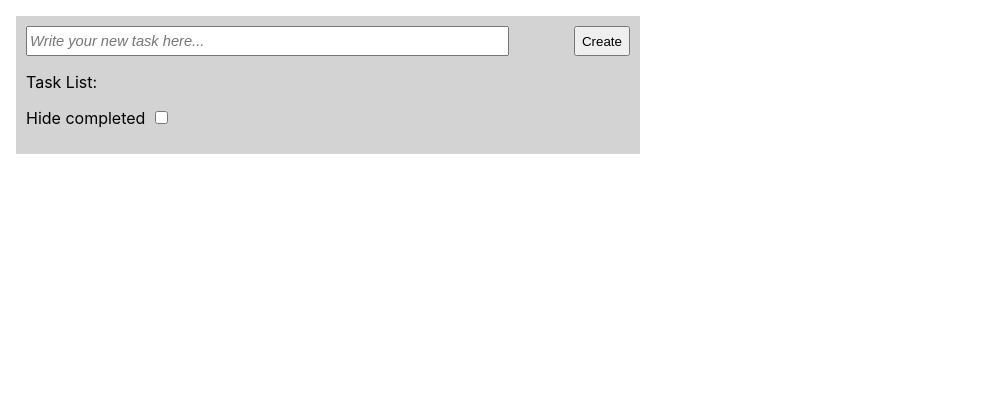
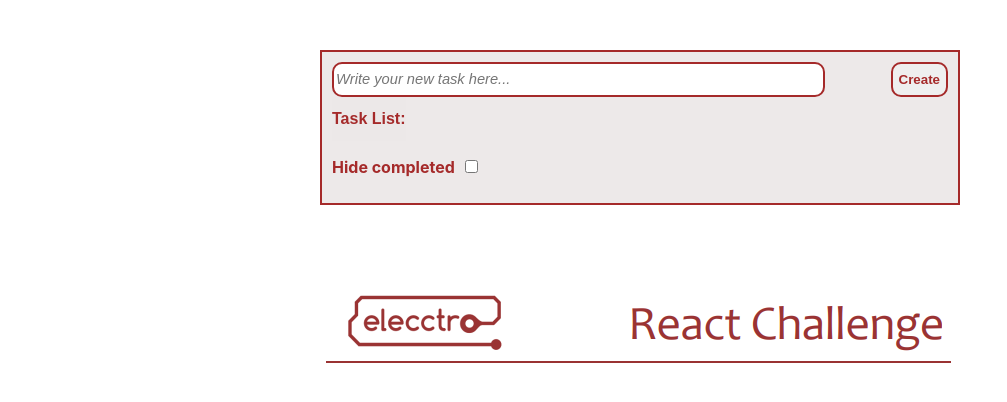
Before and after one commit to silvadiogo9/ChallengeSolution, a React (Create React App) app: page / in a window 1280 px wide. Shown: the top 402 px of the page, without its empty margins (0-1007 px from the left). Built offline with nearby package versions, Linux system fonts and the light colour scheme.

Commit message:
last changes

```diff
--- a/src/App.css
+++ b/src/App.css
@@ -1,3 +1,4 @@
+
 * {
   box-sizing: border-box;
 }
@@ -7,17 +8,12 @@ input::placeholder{
   font-style: italic;
 }
 
-.column {
-  float: left;
+.centerdiv{
+  margin: 50px auto;
   width: 50%;
+  border: 2px solid brown;
   padding: 10px;
-}
-
-/* Clear floats after the columns */
-.row:after {
-  content: "";
-  display: table;
-  clear: both;
+  background-Color: rgba(236, 232, 232, 0.945);
 }
 
 .no-bullets{
@@ -25,3 +21,50 @@ input::placeholder{
   margin: 0;
   padding: 0;
 }
+
+.taskText{
+  width: 80%;
+  height: 35px;
+  border-radius: 10px;
+  border: 2px solid brown;
+}
+
+.taskListButton{
+  border: none;
+  background-color: inherit;
+  padding: 13px 0px;
+  font-size: 16px;
+  cursor: pointer;
+  display: inline-block;
+  color: brown;
+  font-weight: bold;
+}
+
+.taskListButton:hover{
+  background: lightgray;
+}
+
+.submit{
+  height: 35px;
+  margin-left: 20px;
+  float: right;
+  border-radius: 10px;
+  border: 2px solid brown;
+  color: brown;
+  font-weight: bold;
+}
+
+.bttnFunctional{
+  border-radius: 7px;
+  border: 2px solid brown;
+  color: brown;
+  font-weight: bold;
+  float: right;
+  margin-right: 5px;
+}
+
+.imageStyle{
+  display: block;
+  margin-left: auto;
+  margin-right: auto;
+}
--- a/src/App.js
+++ b/src/App.js
@@ -1,8 +1,8 @@
 import React, { useEffect, useState } from "react";
 import "./App.css";
 import Todo from "./components/todo";
+import image from "./image.png";
 
-//functional component
 function App() {
   const [todoList, setTodoList] = useState(() => {
     const jsonStorage = localStorage.getItem("todoList");
@@ -26,13 +26,12 @@ function App() {
     return 0;
   };
 
-  //useEffect que vai trigar o evento onSortChange() sempre que houverem alterações no estado do currentSort
-
   //Guardar os dados em armazenamento local
+  //sempre que forem feitas alterações na dependência [backupList}, todos os steps/código dentro da função
+  //vão ser executados
   useEffect(() => {
     const jsonStorage = JSON.stringify(backupList);
     localStorage.setItem("todoList", jsonStorage);
-    console.log(todoList);
   }, [backupList]);
 
   useEffect(() => {
@@ -47,7 +46,7 @@ function App() {
     setTodoList(newTodoList);
   }, [backupList, hideCompleted, currentSort]);
 
-  //Evitar que o form ao fazer-se submit perca os dados inseridos -- form preventDefault
+  //sempre que a dependência for alterada ele vai executar as ações dentro do corpo da função
 
   //Adicionar um to-do à lista
   const addTodo = (todo) => {
@@ -77,16 +76,6 @@ function App() {
     setBackupList(updatedTodos);
   }
 
-
-  // const removedTodos = () => {
-  //   let completedTodos = [...todoList];
-  //   setBackupList(completedTodos);
-  //   completedTodos = todoList.filter((todo) => !todo.completed);
-  //   setTodoList(completedTodos);
-  // }
-
-  //vai retornar o array de todos, mas modificar o elemento com o id primeiro
-
   //Apagar um determinado elemento/to-do da lista
   const deleteTodo = (id) => {
     const filteredTodos = backupList.filter((todo) => todo.id !== id);
@@ -111,32 +100,33 @@ function App() {
   }
 
   return (
-    <div className="row" style={{ padding: "1em" }}>
-      <div className="column" style={{ backgroundColor: "lightgray" }}>
+    <div>
+      <div className="centerdiv">
         <form onSubmit={(e) => e.preventDefault()}>
           <input
-            style={{ width: "80%", height: "30px", }}
+            className="taskText"
             type="text"
             placeholder="Write your new task here..."
             value={todo}
             onChange={(e) => setTodo(e.target.value)}>
           </input>
           <button
+            className="submit"
             type="submit"
-            style={{ height: "30px", marginLeft: "20px", float: "right" }}
             onClick={() => addTodo(todo)}>Create
           </button>
         </form>
-        <p onClick={() => {
+        <button
+          className="taskListButton"
+          onClick={() => {
           if (currentSort === "down") {
             setCurrentSort("up")
           } else {
             setCurrentSort("down")
           }
-        }}>Task List:</p>
+        }}>Task List:</button>
         <ul className="no-bullets">
           {todoList.map((todo) => (
-            //
             <Todo
               key={todo.id}
               todo={todo}
@@ -148,19 +138,18 @@ function App() {
               editTodo={editTodo}
               setTodoEditing={setTodoEditing} />
           ))}
-          <p>Hide completed
+          <p style={{color: "brown", fontWeight: "bold"}}>Hide completed
             <input
               type="checkbox"
-              style={{ marginLeft: '10px' }}
+              style={{ marginLeft: '10px', accentColor: "brown" }}
               onChange={() => setHideCompleted(!hideCompleted)
               }>
             </input>
           </p>
         </ul>
       </div>
-    </div>
+      <img src={image} className="imageStyle" alt="Elecctro Logo"></img>
+      </div>
   )
 }
 export default App
-
-//context useEffect
--- a/src/components/todo.js
+++ b/src/components/todo.js
@@ -3,7 +3,7 @@ function Todo({ todo, toggleCompleted, setEditingText, editingText, todoEditing,
         <input
             type="checkbox"
             checked={todo.completed}
-            style={{ marginRight: '10px' }}
+            style={{ marginRight: '10px', accentColor: "brown"}}
             onChange={() => toggleCompleted(todo.id)}>
         </input>
         {todoEditing === todo.id ?
@@ -13,12 +13,12 @@ function Todo({ todo, toggleCompleted, setEditingText, editingText, todoEditing,
                 value={editingText} />) :
             (<>{todo.text}</>)}
         <button
-            style={{ float: "right" }}
+            className="bttnFunctional"
             onClick={() => deleteTodo(todo.id)}>Delete
         </button>
         {todoEditing === todo.id ?
-            (<button style={{ float: "right", marginRight: '5px' }} onClick={() => editTodo(todo.id)}>Submit</button>) :
-            (<button style={{ float: "right", marginRight: '5px' }} onClick={() => setTodoEditing(todo.id)}>Edit</button>)}
+            (<button className="bttnFunctional" onClick={() => editTodo(todo.id)}>Submit</button>) :
+            (<button className="bttnFunctional" onClick={() => setTodoEditing(todo.id)}>Edit</button>)}
     </li>)
 }
 
```
Also changed, not shown: src/image.png (added).
